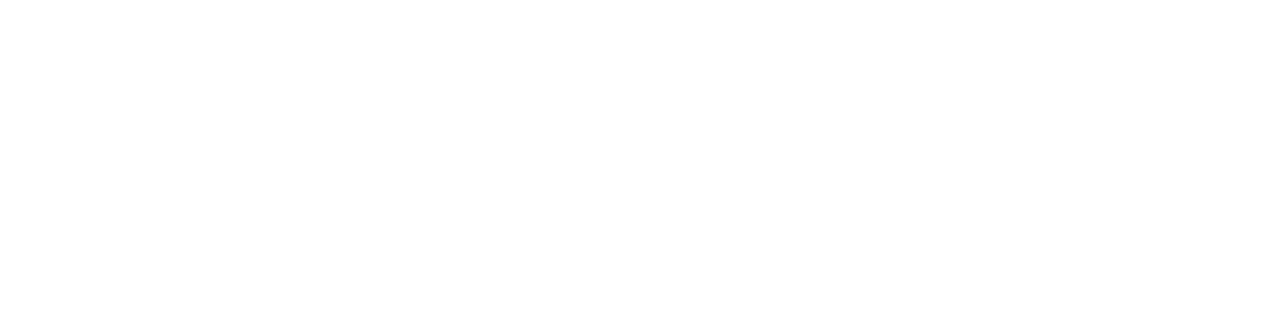
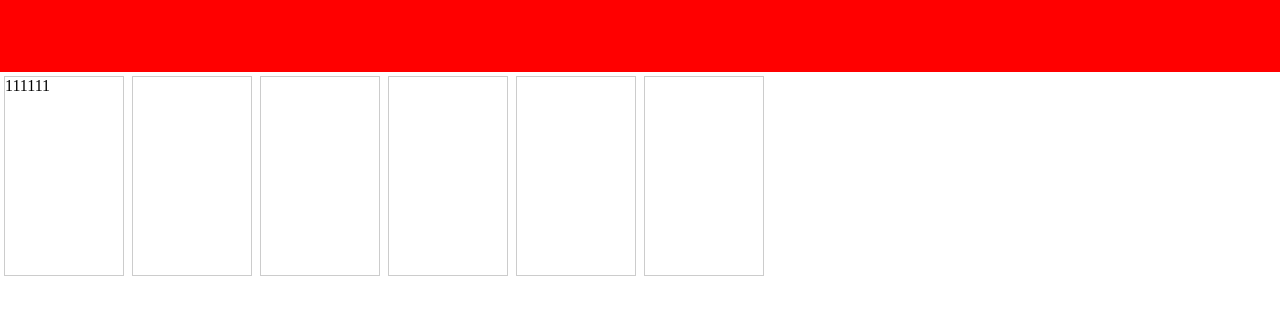
Before and after one commit to lihongmi/mobel, a plain HTML site: page 第一天/5、移动端布局.html in a window 1280 px wide. Drawn offline with Linux system fonts and the light colour scheme.

Commit message:
简单布局完成

```diff
--- a/第一天/5、移动端布局.html
+++ b/第一天/5、移动端布局.html
@@ -3,6 +3,62 @@
 <head>
     <meta charset="UTF-8">
     <title>移动端布局</title>
+    <script src="../public/布局.js"></script>
+
+
+    <style>
+
+        /*
+            解决定位问题
+            1、默认定位 相对于document；
+            2、我们给html{width：100% height：100%； overflow：hide}  这样会丢失滚动条
+            3、所以我们给body{width：100% height：100%； overflow：auto}
+        */
+        *{
+            margin: 0;
+            padding: 0;
+        }
+        html{
+            width: 100%;
+            height: 100%;
+            overflow: hidden;
+        }
+        body{
+            width: 100%;
+            height: 100%;
+            overflow: auto;
+
+        }
+        .headBox{
+            position: absolute;/* 相对于document */
+            top: 0;
+            left: 0;
+            width:100%;
+            height: 4.475rem;
+            background: red;
+        }
+        .list{
+            margin-top: 4.475rem;
+            width: 100%;
+
+        }
+        .clearfix:after{
+            content: "";
+            display: block;
+            clear: both;
+        }
+        .list li{
+            box-sizing: border-box;
+            list-style: none;
+            float: left;
+            height: 12.5rem;
+            width: 7.5rem;
+            margin: 0.25rem;
+            border: 1px solid #cccccc;
+        }
+
+
+    </style>
 </head>
 <body>
     <!--
@@ -11,4 +67,16 @@
         2、搭建大体框架；
     -->
 </body>
+<header class="headBox">
+    <div id="top"></div>
+    <div id="bottom"></div>
+</header>
+<ul class="list clearfix" >
+    <li>111111</li>
+    <li></li>
+    <li></li>
+    <li></li>
+    <li></li>
+    <li></li>
+</ul>
 </html>
```
Also changed, not shown: 第一天/4、单位.html (+14 -3 lines).
